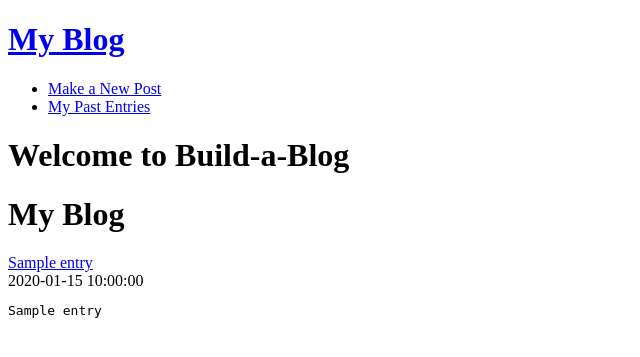
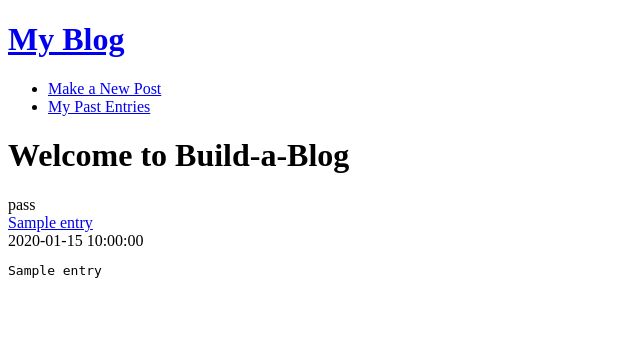
Before and after one commit to Cook853/build-a-blog, a Python web app: template templates/front.html in a window 1280 px wide. Shown: the top 357 px of the page, without its empty margins (0-640 px from the left). Run offline with Jinja, Linux system fonts and the light colour scheme; the template is opened without the code that fills it: most values are stand-ins (such as "Sample title", 1, 10 or a date in 2020).

Commit message:
Removed redundant front page text

```diff
--- a/main.py
+++ b/main.py
@@ -78,7 +78,8 @@ class ViewPostHandler(Handler):
     def get(self, id):
         if Blog.get_by_id(int(id),parent=None):
             latest_entry = Blog.get_by_id(int(id),parent=None)
-            self.response.write(latest_entry.title + '<br>' + latest_entry.entry)
+            self.response.write(latest_entry.title + '<br>' + latest_entry.entry +
+                '<br>' + '<a href="/">Back to Your Blog</a>')
         else:
             error = "Entry does not exist"
             link = '<a href="/">Back to Your Blog</a>'
--- a/templates/front.html
+++ b/templates/front.html
@@ -5,7 +5,7 @@
 <h1>Welcome to Build-a-Blog</h1>
 
 {% if past_entries %}
-    <h1>My Blog</h1>
+    pass
 {% else %}
     <h1>Get Started Blogging!</h1>
 {% endif %}
```
Also changed, not shown: 1 other file.
